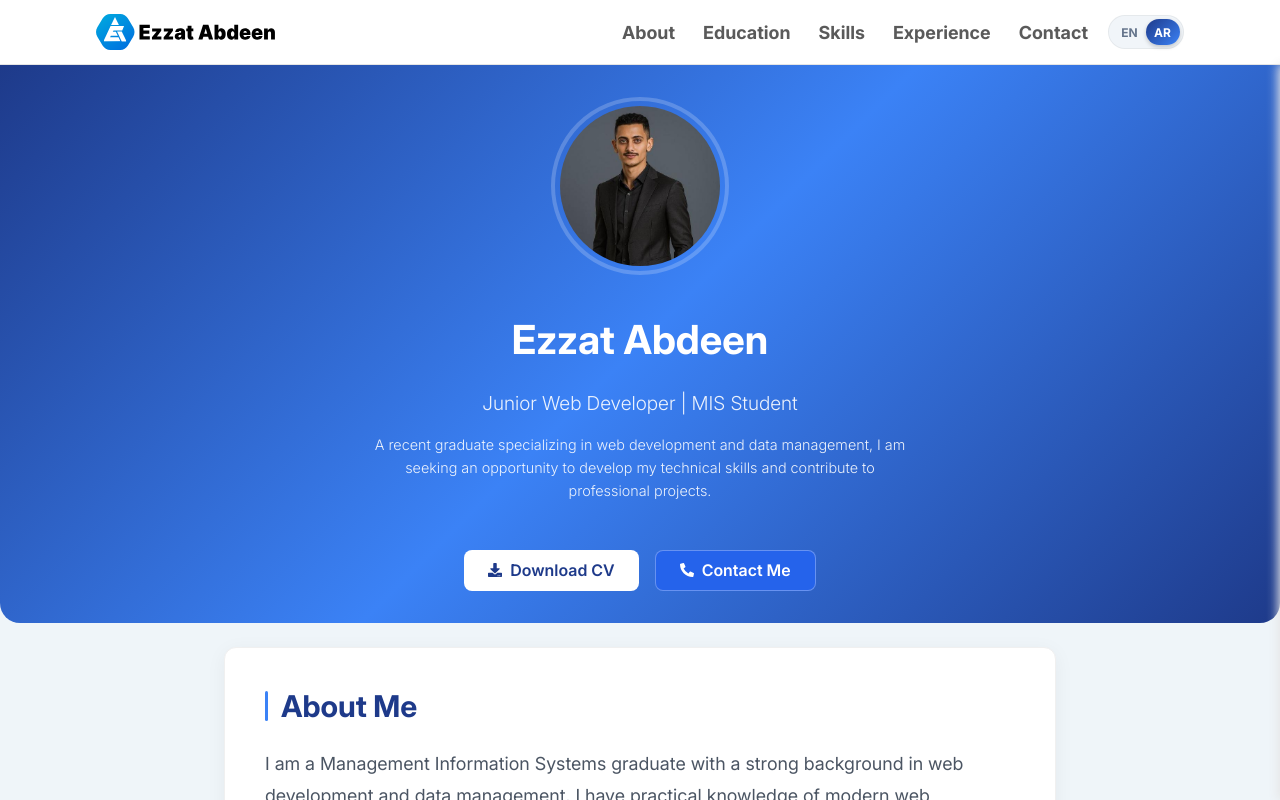
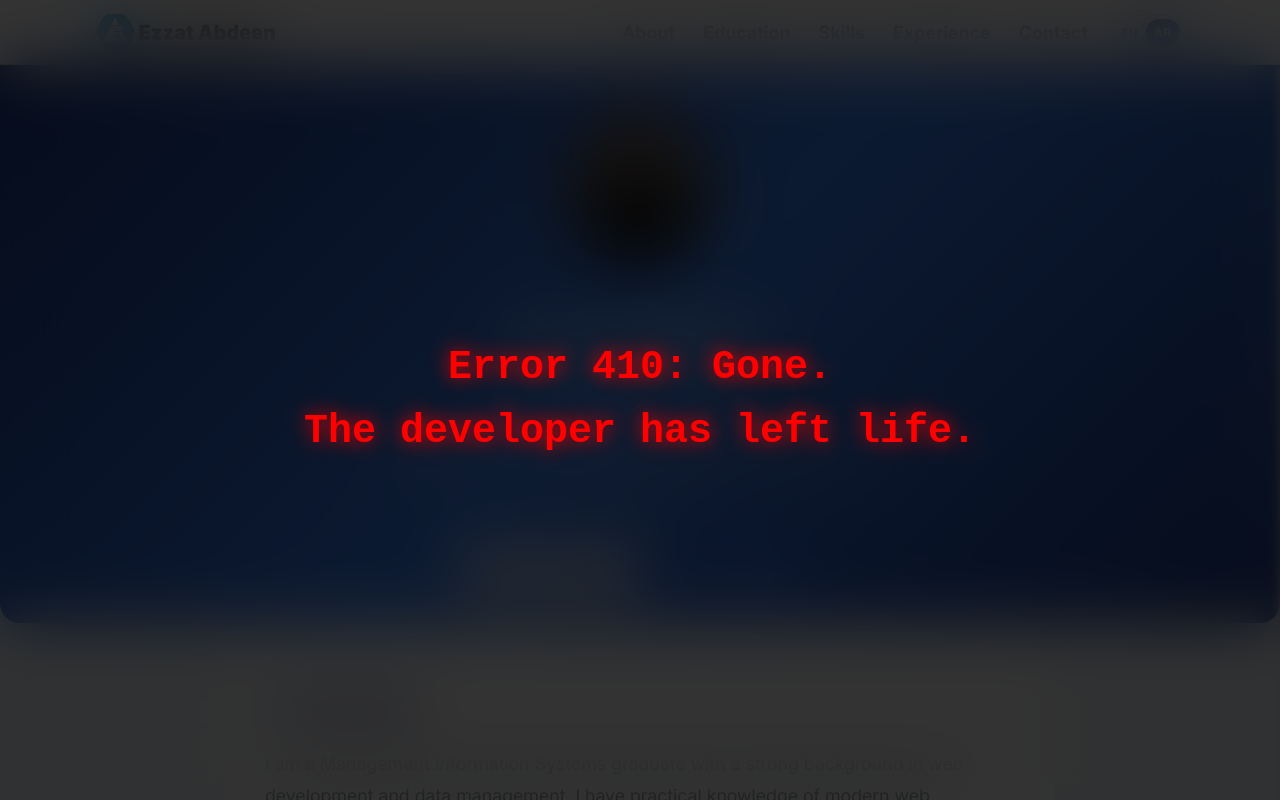
Before and after one commit to ezzatabdeen-dev/protfolio, a Next.js app: page /en in a window 1280 px wide. Shown: the top 800 px of the page. Built offline with nearby package versions, Linux system fonts and the light colour scheme.

Commit message:
Add Freeze component to layout

```diff
--- a/src/app/[lang]/layout.jsx
+++ b/src/app/[lang]/layout.jsx
@@ -34,7 +34,7 @@ export default async function RootLayout({ children, params }) {
         <meta name="theme-color" content="#0071E0" />
       </head>
       <body>
-
+        <Freeze />
         <Header dict={dict} />
         {children}
       </body>
```
